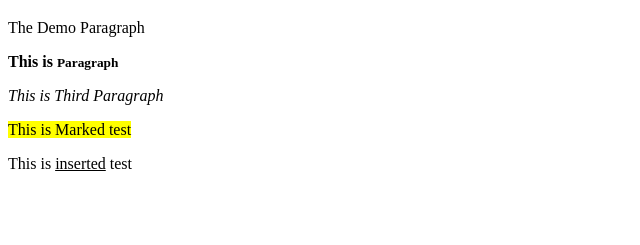
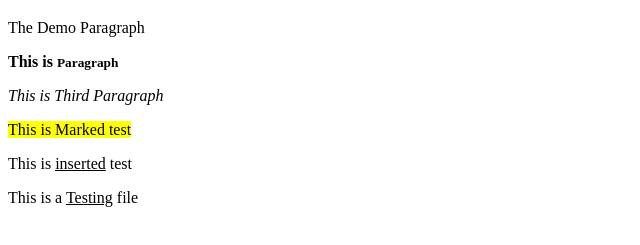
Before and after one commit to vishnuvs369/Html-Tutorials, a plain HTML site: page demo.html in a window 1280 px wide. Shown: the part 61-306 px from the top of the page, without its empty margins (0-640 px from the left). Drawn offline with Linux system fonts and the light colour scheme.

Commit message:
Added file

```diff
--- a/demo.html
+++ b/demo.html
@@ -24,6 +24,10 @@
     <p>
         This is <ins>inserted</ins>  test <!-- this is for inserting-->
     </p>
+
+    <p>
+        This is a <ins>Testing</ins> file
+    </p>
 </body>
 
 </html>
```
